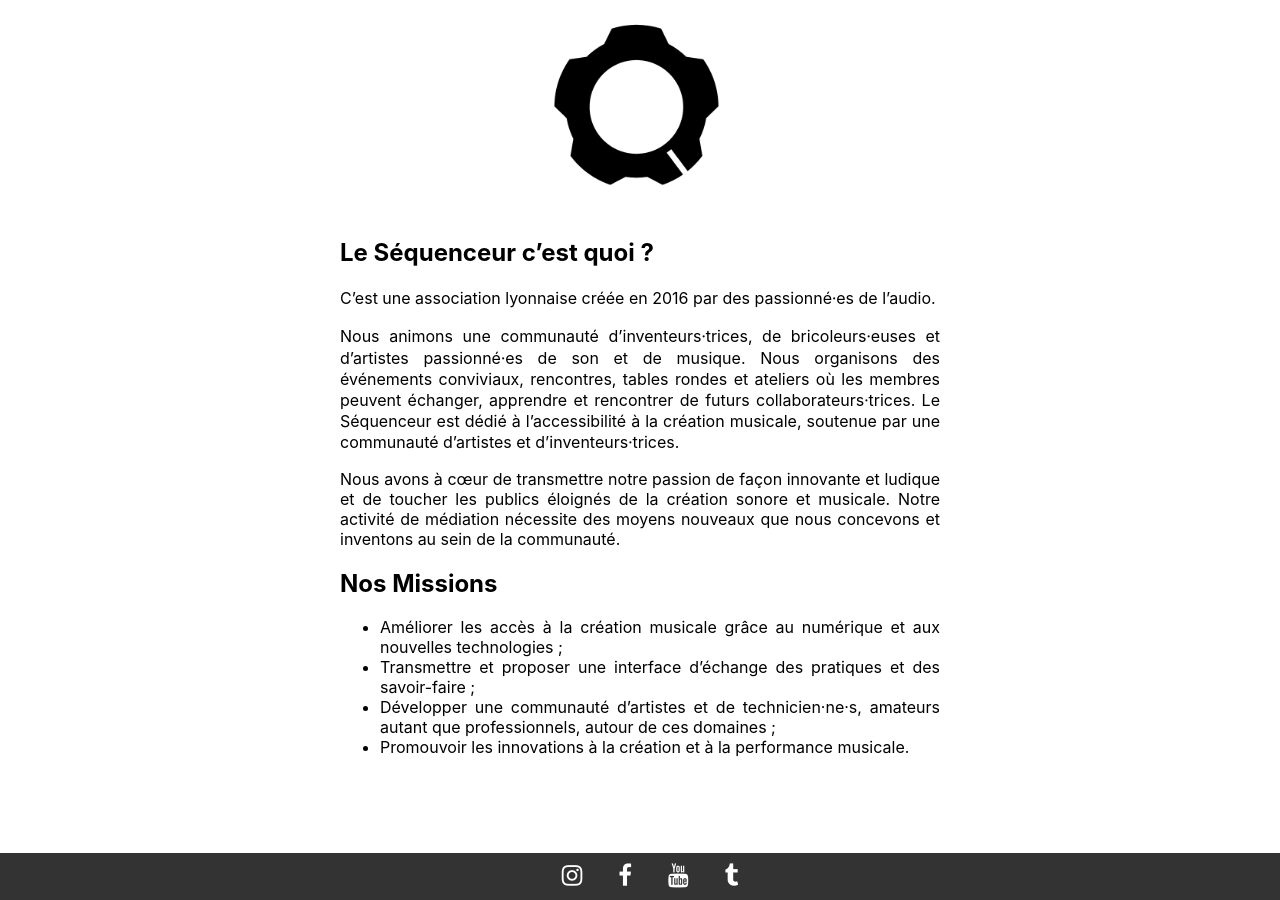
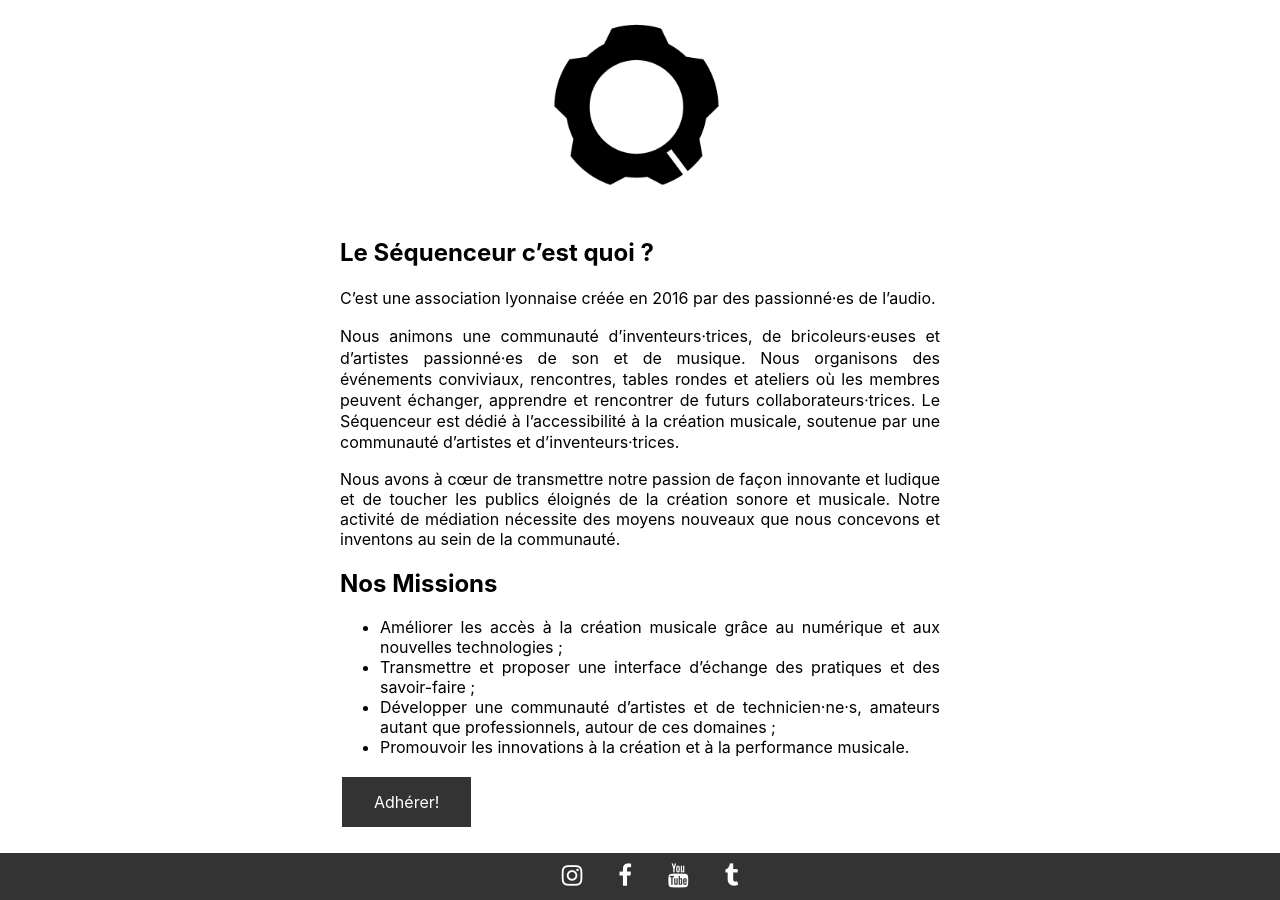
Before and after one commit to MartinDelille/lesequenceur, a Jekyll site: the page built from index.md, in a window 1280 px wide. Built offline with Jekyll 4.4.1, drawn with Linux system fonts in a browser that asks for light colours.

Commit message:
Add adhesion button

```diff
--- /dev/null
+++ b/_layouts/home.html
@@ -0,0 +1,7 @@
+---
+layout: default
+---
+
+{{ content }}
+
+<a class="button" href="https://www.helloasso.com/associations/lesequenceur/adhesions/adhesion-2023-2024" target="_blank">Adhérer!</a>
--- a/_sass/style.scss
+++ b/_sass/style.scss
@@ -21,6 +21,19 @@
         font-family: 'Inter', sans-serif;
         text-align: justify;
         padding-bottom: 30px;
+
+        .button {
+            background-color: #333;
+            border: none;
+            color: #fff;
+            padding: 15px 32px;
+            text-align: center;
+            text-decoration: none;
+            display: inline-block;
+            font-size: 16px;
+            margin: 4px 2px;
+            cursor: pointer;
+        }
     }
 }
 
```
Also changed, not shown: index.md (+1 -1 lines).
